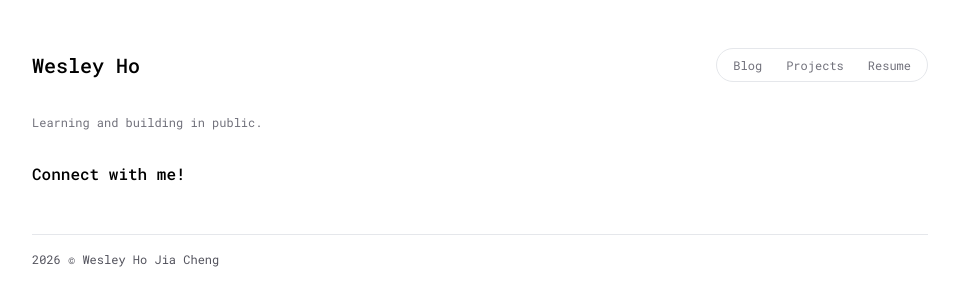
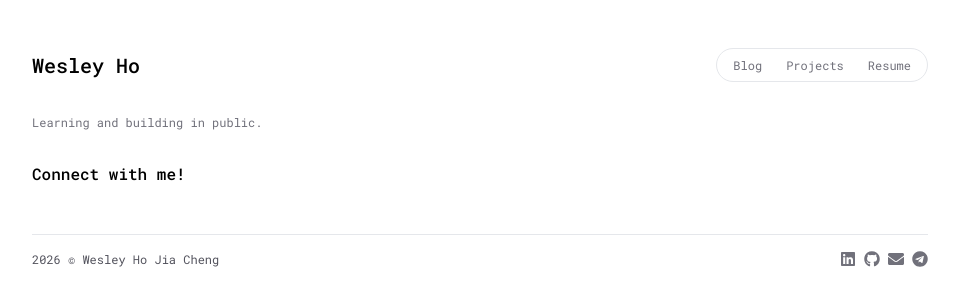
Before and after one commit to wesho1107/aboutwesho, a Next.js app: page / in a window 1280 px wide. Shown: the top 306 px of the page, without its empty margins (160-1119 px from the left). Built offline with nearby package versions, Linux system fonts and the light colour scheme.

Commit message:
feat: add social links to footer

```diff
--- a/package.json
+++ b/package.json
@@ -12,7 +12,8 @@
     "next": "16.2.2",
     "postcss": "^8.5.8",
     "react": "19.2.4",
-    "react-dom": "19.2.4"
+    "react-dom": "19.2.4",
+    "react-icons": "^5.6.0"
   },
   "devDependencies": {
     "@tailwindcss/postcss": "^4.2.2",
--- a/src/components/Footer.tsx
+++ b/src/components/Footer.tsx
@@ -1,3 +1,28 @@
+import { FaLinkedin, FaGithub, FaEnvelope, FaTelegram } from 'react-icons/fa'
+
+import socialItems from '@/src/data/social.json'
+
+const FooterLinks = () => {
+  return (
+    <div className="flex flex-wrap gap-x-2">
+      {Object.values(socialItems).map((item) => (
+        <a
+          key={item.label}
+          href={item.url}
+          target="_blank"
+          rel="noopener noreferrer"
+          className="text-xs text-zinc-500 hover:text-zinc-600"
+        >
+          {item.icon === 'linkedin' && <FaLinkedin className="w-4 h-4" />}
+          {item.icon === 'github' && <FaGithub className="w-4 h-4" />}
+          {item.icon === 'email' && <FaEnvelope className="w-4 h-4" />}
+          {item.icon === 'telegram' && <FaTelegram className="w-4 h-4" />}
+        </a>
+      ))}
+    </div>
+  )
+}
+
 export function Footer() {
   return (
     <footer className="pt-12 grid gap-y-4">
@@ -6,6 +31,7 @@ export function Footer() {
         <span className="text-xs text-zinc-600">
           {new Date().getFullYear()} © Wesley Ho Jia Cheng
         </span>
+        <FooterLinks />
       </div>
     </footer>
   );
--- /dev/null
+++ b/src/data/social.json
@@ -0,0 +1,26 @@
+{
+    "linkedin": {
+        "label": "LinkedIn",
+        "url": "https://www.linkedin.com/in/wesleyhojiacheng/",
+        "icon": "linkedin",
+        "tag": "wesleyhojiacheng"
+    },
+    "github": {
+        "label": "GitHub",
+        "url": "https://www.github.com/wesho1107/",
+        "icon": "github",
+        "tag": "wesho1107"
+    },
+    "email": {
+        "label": "Email",
+        "url": "mailto:wesho1107@gmail.com",
+        "icon": "email",
+        "tag": "wesho1107"
+    },
+    "telegram": {
+        "label": "Telegram",
+        "url": "https://t.me/notwesho",
+        "icon": "telegram",
+        "tag": "notwesho"
+    }
+}
```
Also changed, not shown: 1 other file (tests, documents, lock files or other folders).
